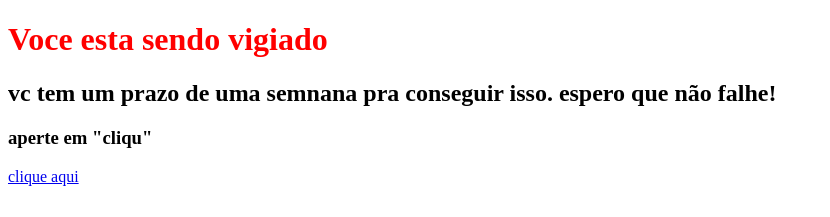
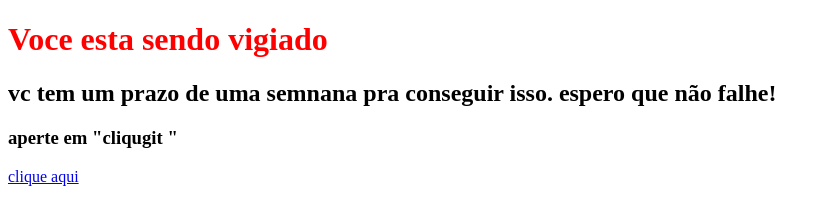
Before and after one commit to Avelino122/clone-tabnews, a Next.js app: page / in a window 1280 px wide. Shown: the top 217 px of the page, without its empty margins (0-830 px from the left). Built offline with nearby package versions, Linux system fonts and the light colour scheme.

Commit message:
Sua mensagem de commit aqui

```diff
--- a/pages/index.js
+++ b/pages/index.js
@@ -10,7 +10,7 @@ function home (){
     <div>
       <HomeTitle>Voce esta sendo vigiado</HomeTitle>
       <h2> vc tem um prazo de uma semnana pra conseguir isso. espero que não falhe! </h2>
-      <h3> aperte em "cliqu"</h3>
+      <h3> aperte em "cliqugit "</h3>
       <Link href="https://www.instagram.com/julimotoka/">clique aqui</Link>
     </div>
   );
```
